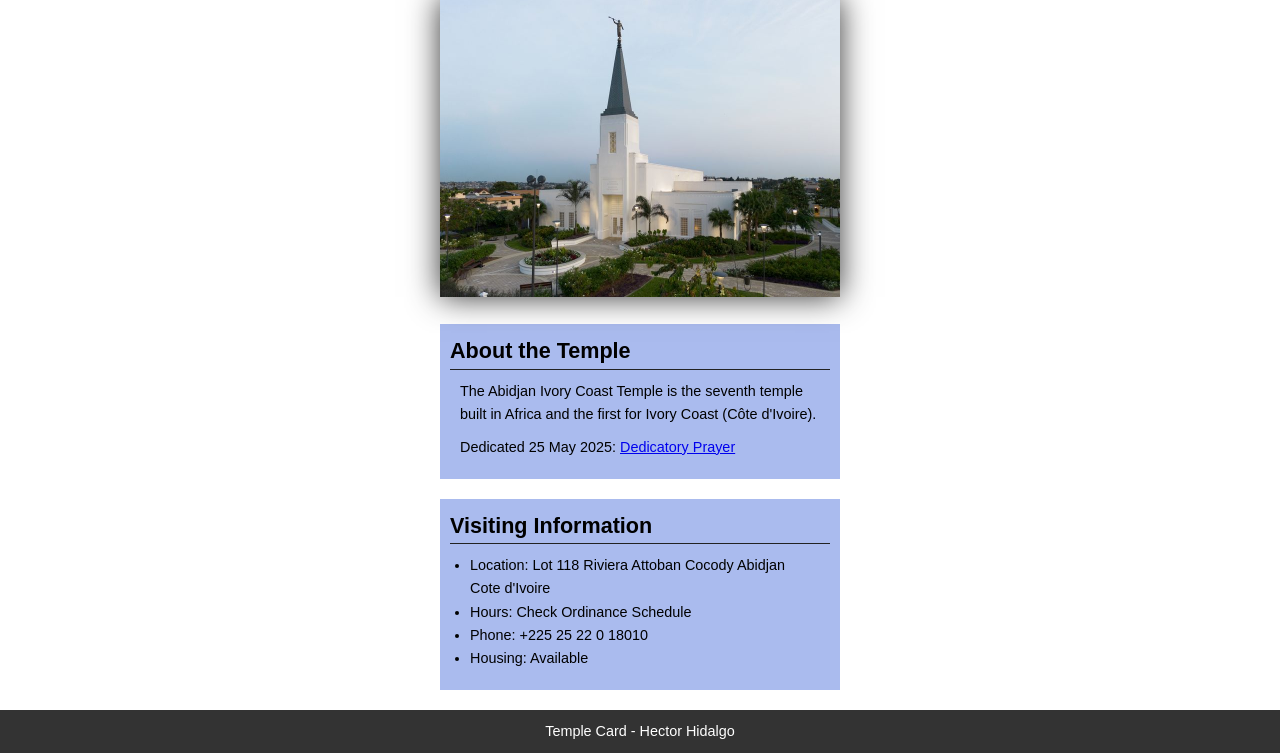
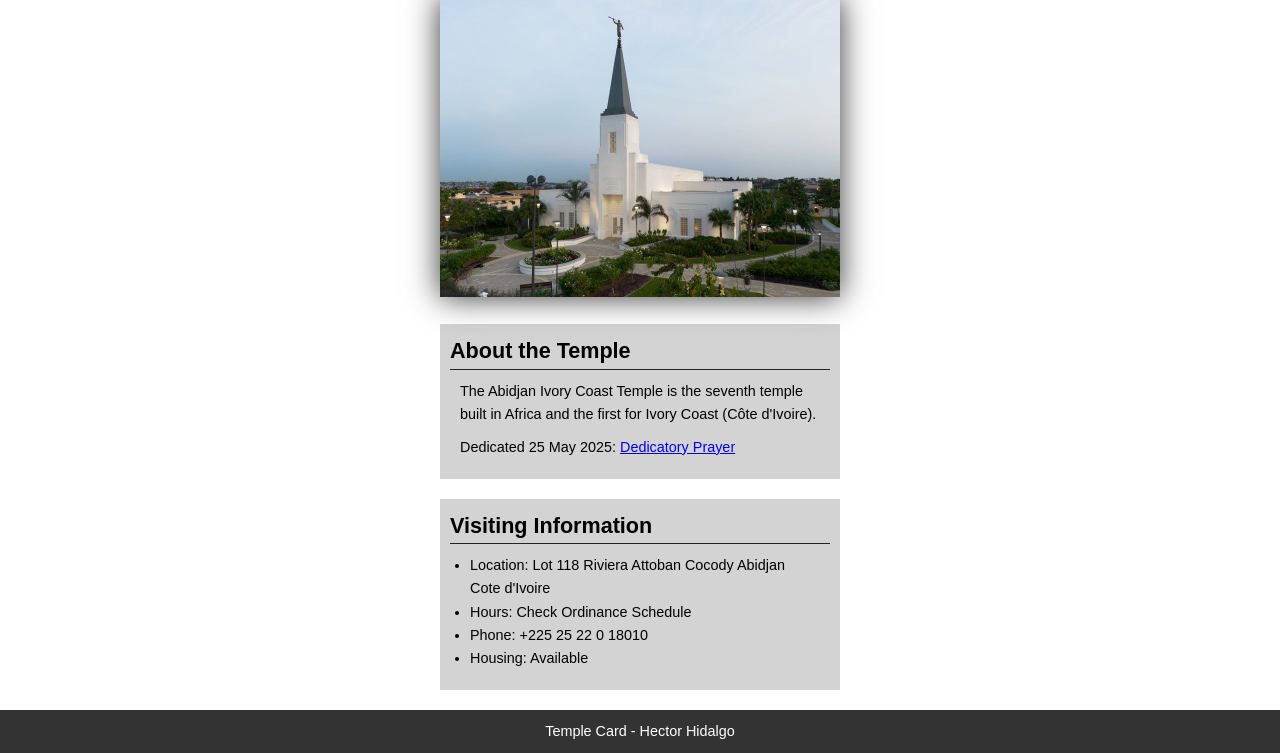
Before and after one commit to hectorhidalgo96/wdd130, a plain HTML site: page week02/temple.html in a window 1280 px wide. Shown: the part 133-886 px from the top of the page. Drawn offline with Linux system fonts and the light colour scheme.

Commit message:
codealong w2

```diff
--- a/week02/styles/temple.css
+++ b/week02/styles/temple.css
@@ -41,7 +41,7 @@ section {
     margin: 20px 0;
     border: 1px solid rgb(0, 0, 0 / 10% );
     padding: 10px;
-    background-color: #abe;
+    background-color: lightgrey;
     font-size: .9rem;
 }
 
```
